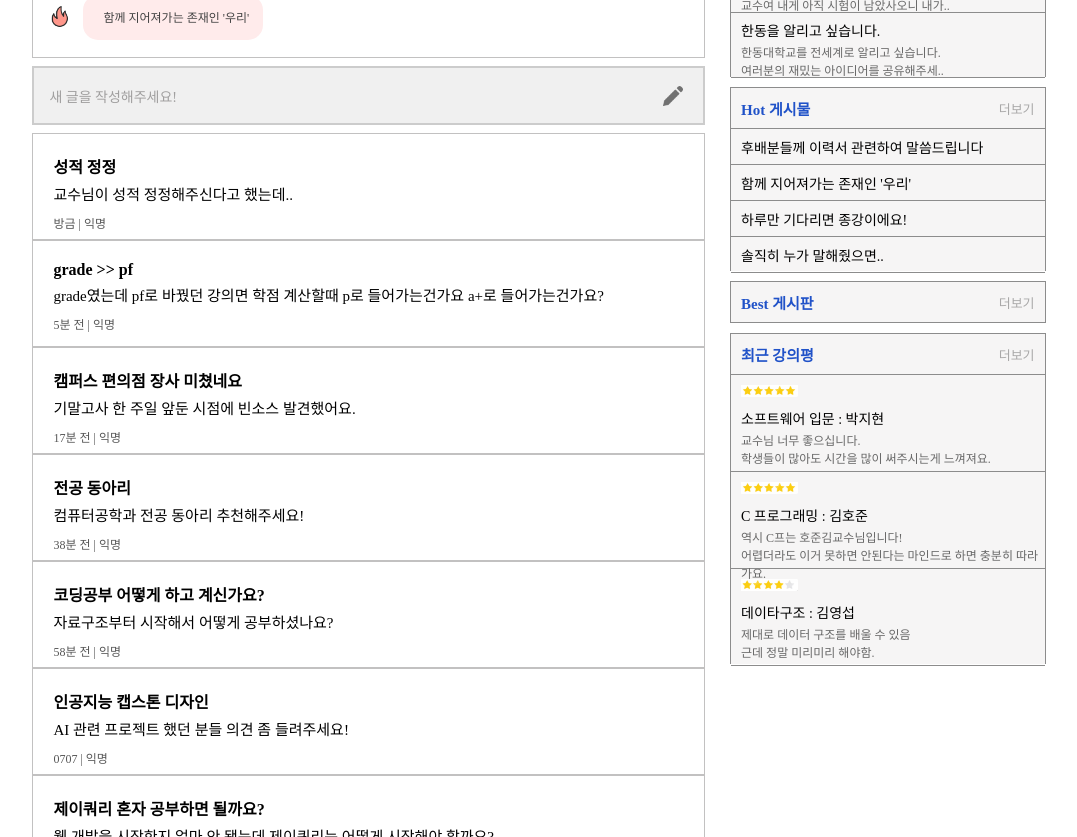
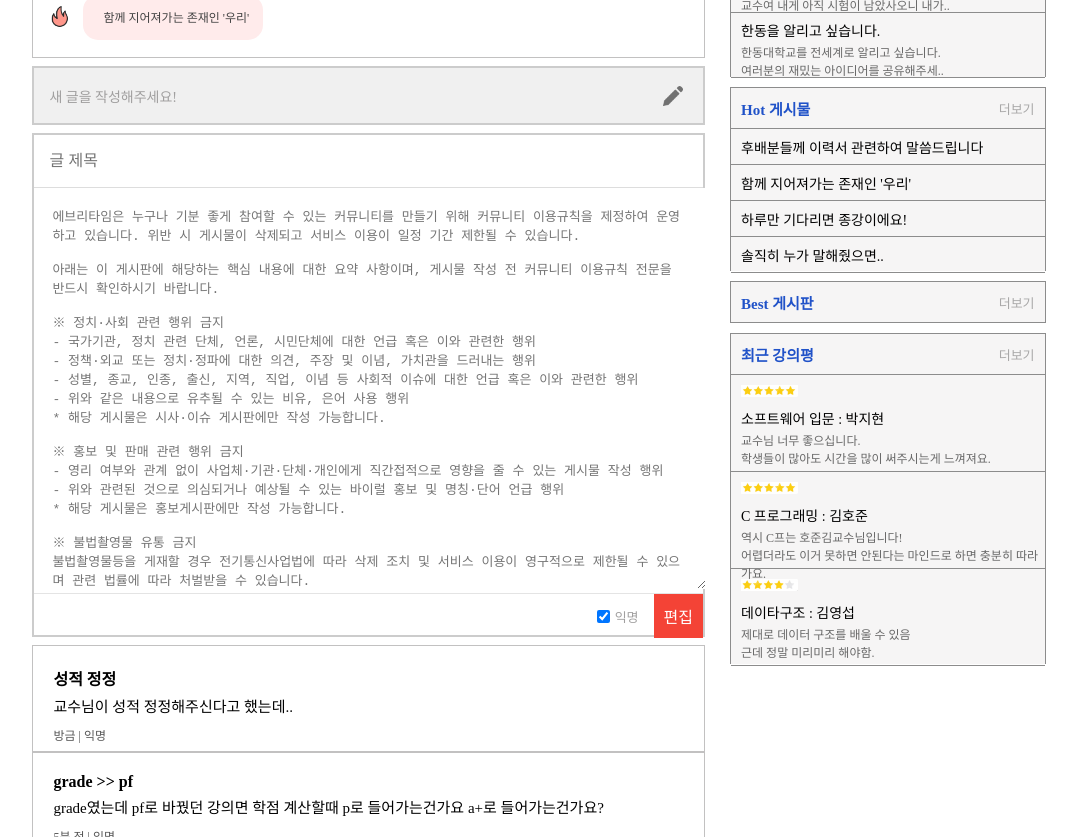
Before and after one commit to YearaChoi/2024-summer-webcamp, a React (Create React App) app: page /board/1 in a window 1280 px wide. Shown: the part 440-1277 px from the top of the page, without its empty margins (102-1179 px from the left). Built offline with nearby package versions, Linux system fonts and the light colour scheme.

Commit message:
style: 게시글 업로드 컴포넌트 작업

```diff
--- a/src/components/BoardMain.jsx
+++ b/src/components/BoardMain.jsx
@@ -4,6 +4,7 @@ import styled from "styled-components";
 import HotBoard from "./HotBoard";
 import penIcon from "../assets/icons/pencil.png";
 import fireIcon from "../assets/icons/hot.png";
+import UploadPost from "./UploadPost";
 
 function BoardMain() {
   const { boardTitle } = useParams();
@@ -71,6 +72,7 @@ function BoardMain() {
           <UploadNewPost>
             새 글을 작성해주세요! <img src={penIcon} alt="메세지 아이콘"></img>
           </UploadNewPost>
+          <UploadPost />
           {dummyData.map((post, index) => (
             <Post key={index}>
               <PostTitle>{post.title}</PostTitle>
--- /dev/null
+++ b/src/components/UploadPost.jsx
@@ -0,0 +1,120 @@
+import React, { useState } from "react";
+import styled from "styled-components";
+
+const rules = `에브리타임은 누구나 기분 좋게 참여할 수 있는 커뮤니티를 만들기 위해 커뮤니티 이용규칙을 제정하여 운영하고 있습니다. 위반 시 게시물이 삭제되고 서비스 이용이 일정 기간 제한될 수 있습니다.
+
+아래는 이 게시판에 해당하는 핵심 내용에 대한 요약 사항이며, 게시물 작성 전 커뮤니티 이용규칙 전문을 반드시 확인하시기 바랍니다.
+
+※ 정치·사회 관련 행위 금지
+- 국가기관, 정치 관련 단체, 언론, 시민단체에 대한 언급 혹은 이와 관련한 행위
+- 정책·외교 또는 정치·정파에 대한 의견, 주장 및 이념, 가치관을 드러내는 행위
+- 성별, 종교, 인종, 출신, 지역, 직업, 이념 등 사회적 이슈에 대한 언급 혹은 이와 관련한 행위
+- 위와 같은 내용으로 유추될 수 있는 비유, 은어 사용 행위
+* 해당 게시물은 시사·이슈 게시판에만 작성 가능합니다.
+
+※ 홍보 및 판매 관련 행위 금지
+- 영리 여부와 관계 없이 사업체·기관·단체·개인에게 직간접적으로 영향을 줄 수 있는 게시물 작성 행위
+- 위와 관련된 것으로 의심되거나 예상될 수 있는 바이럴 홍보 및 명칭·단어 언급 행위
+* 해당 게시물은 홍보게시판에만 작성 가능합니다.
+
+※ 불법촬영물 유통 금지
+불법촬영물등을 게재할 경우 전기통신사업법에 따라 삭제 조치 및 서비스 이용이 영구적으로 제한될 수 있으며 관련 법률에 따라 처벌받을 수 있습니다.
+
+※ 그 밖의 규칙 위반
+- 타인의 권리를 침해하거나 불쾌감을 주는 행위
+- 범죄, 불법 행위 등 법령을 위반하는 행위
+- 욕설, 비하, 차별, 혐오, 자살, 폭력 관련 내용을 포함한 게시물 작성 행위
+- 음란물, 성적 수치심을 유발하는 행위
+- 스포일러, 공포, 속임, 놀라게 하는 행위`;
+
+function UploadPost() {
+  const [title, setTitle] = useState("");
+  const [content, setContent] = useState("");
+  const [isAnonymous, setIsAnonymous] = useState(true);
+
+  const handleTitleChange = (e) => setTitle(e.target.value);
+  const handleContentChange = (e) => setContent(e.target.value);
+  const handleAnonymousChange = () => setIsAnonymous(!isAnonymous);
+
+  return (
+    <Wrapper>
+      <PostTitle
+        type="text"
+        placeholder="글 제목"
+        value={title}
+        onChange={handleTitleChange}
+      />
+
+      <TextArea
+        placeholder={rules}
+        value={content}
+        onChange={handleContentChange}
+      />
+      <CheckboxWrapper>
+        <input
+          type="checkbox"
+          checked={isAnonymous}
+          onChange={handleAnonymousChange}
+        />
+        <CheckboxLabel>익명</CheckboxLabel>
+        <EditBtn>편집</EditBtn>
+      </CheckboxWrapper>
+    </Wrapper>
+  );
+}
+
+export default UploadPost;
+
+const Wrapper = styled.div`
+  height: 500px;
+  border: 2px solid #cccccc;
+  margin-bottom: 8px;
+  color: #a09f9f;
+`;
+
+const PostTitle = styled.input`
+  padding-left: 15px;
+  width: 97.5%;
+  height: 50px;
+  font-size: 16px;
+  font-weight: 500;
+  border: none;
+  border-bottom: 1px solid #ddd;
+
+  &:focus {
+    outline: none;
+  }
+`;
+
+const TextArea = styled.textarea`
+  width: 95%;
+  height: 365px;
+  padding: 18px;
+  font-size: 13px;
+  border: none;
+
+  &:focus {
+    outline: none;
+  }
+`;
+
+const CheckboxWrapper = styled.div`
+  display: flex;
+  align-items: center;
+  justify-content: right;
+  border-top: 1px solid #e4e4e4;
+`;
+
+const CheckboxLabel = styled.label`
+  margin-left: 2px;
+  margin-right: 15px;
+  font-size: 13px;
+`;
+
+const EditBtn = styled.div`
+  background-color: #f44336;
+  color: white;
+  padding: 10px 10px;
+  border: none;
+  cursor: pointer;
+`;
```
